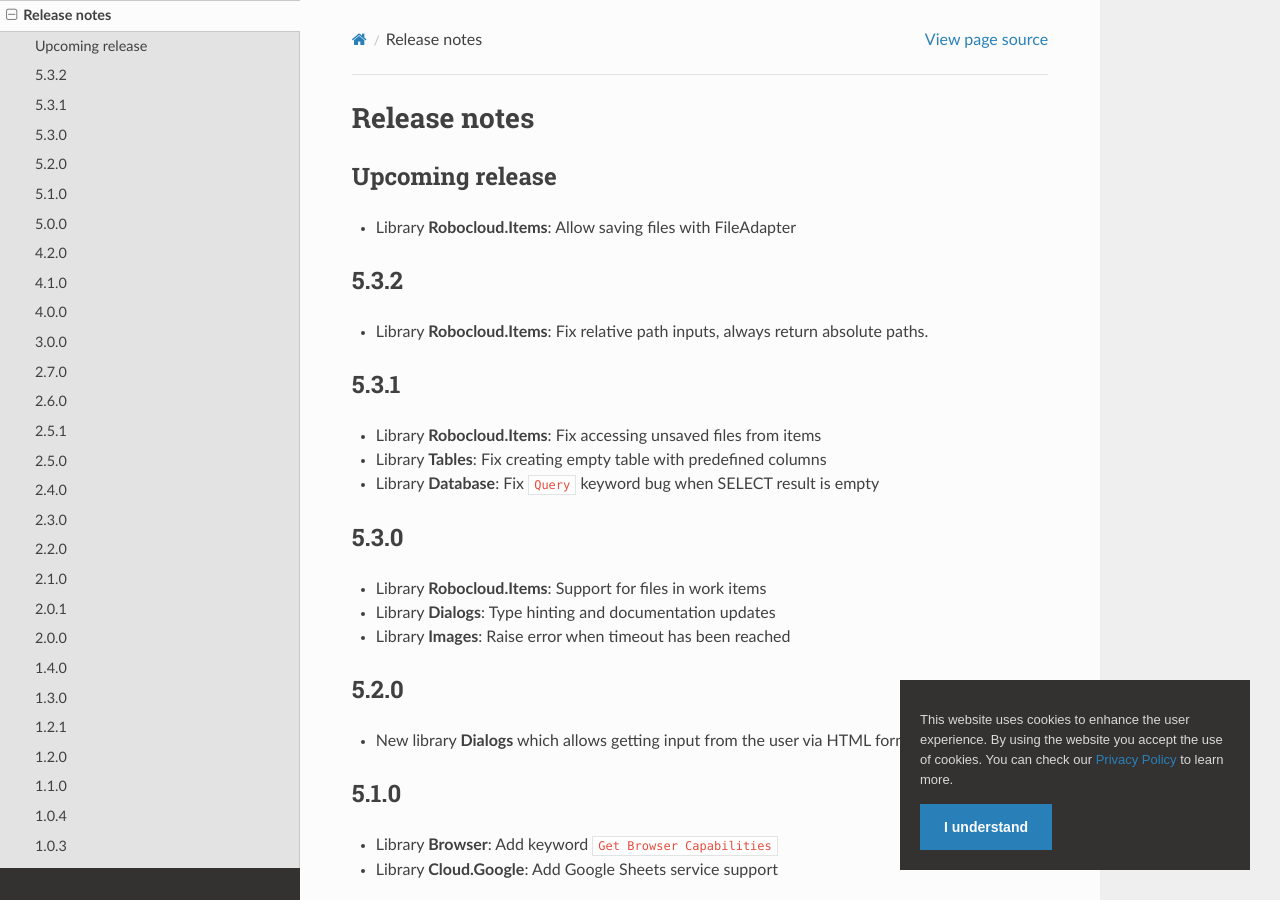
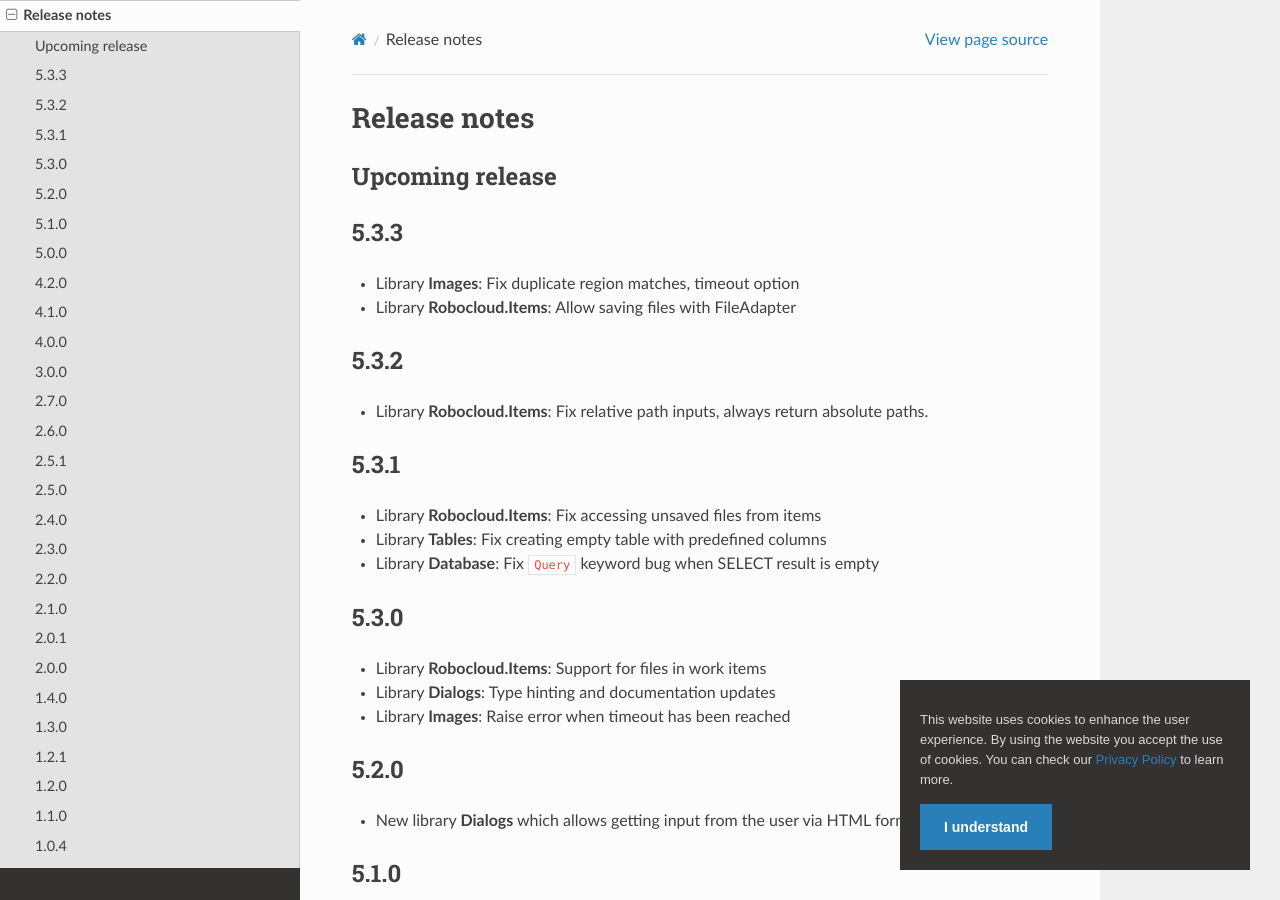
Before and after one commit to coderprovider/Framework-RPA, a Sphinx documentation site: the page built from docs/source/releasenotes.rst, in a window 1280 px wide and 900 px high. Built offline with Sphinx 7.4.7 and the Read the Docs theme 2.0.0, drawn with Linux system fonts in a browser that asks for light colours; pages that are not in the unit, such as notebooks, are missing from menus.

Commit message:
main: version 5.3.3

```diff
--- a/docs/source/releasenotes.rst
+++ b/docs/source/releasenotes.rst
@@ -4,6 +4,10 @@
 Upcoming release
 ----------------
 
+5.3.3
+-----
+
+- Library **Images**: Fix duplicate region matches, timeout option
 - Library **Robocloud.Items**: Allow saving files with FileAdapter
 
 5.3.2
```
Also changed, not shown: 2 other files.
